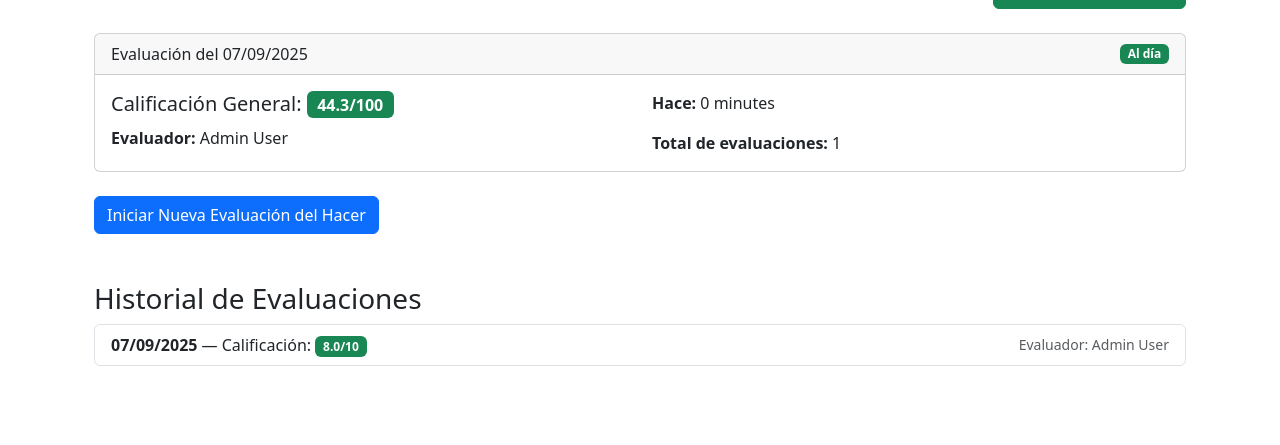
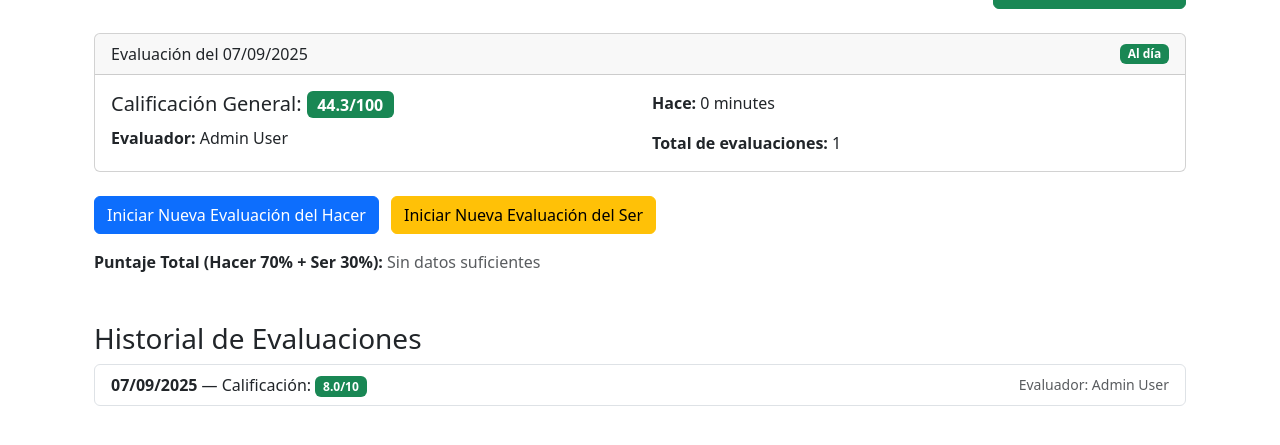
Before and after one commit to lhiguitab/Vision_Gerencial_360, a Django app: page /negotiator/67890/ in a window 1280 px wide. Shown: the part 180-625 px from the top of the page. Run offline with Django 5.2, Linux system fonts and the light colour scheme; a user stored in the database is signed in; data comes from the database, SQL or seed files in the repository; both versions use the stored data as it was after the commit.

Commit message:
Added the ser evaluation requeriement

```diff
--- a/accounts/models.py
+++ b/accounts/models.py
@@ -1,4 +1,3 @@
-
 from django.contrib.auth.models import AbstractBaseUser, BaseUserManager, PermissionsMixin
 from django.db import models
 from django.core.validators import RegexValidator
@@ -117,6 +116,17 @@ class Negotiator(models.Model):
 
     def __str__(self):
         return self.name
+
+    def get_ultima_evaluacion_ser(self):
+        return self.ser_evaluations.order_by('-date').first()
+
+    def calcular_puntaje_total(self):
+        hacer = self.calcular_puntuacion_hacer()
+        ser_eval = self.get_ultima_evaluacion_ser()
+        ser = ser_eval.promedio if ser_eval else None
+        if hacer is not None and ser is not None:
+            return round(hacer * 0.7 + ser * 20 * 0.3, 2)  # ser (1-5) se escala a 100
+        return None
 
     @property
     def get_evaluation_status(self):
@@ -273,3 +283,24 @@ class NegotiatorIndicator(models.Model):
         if self.tiempo_hablando == 0:
             return 0.0
         return self.recaudacion_mensual / self.tiempo_hablando
+
+    # === Evaluación del Ser ===
+class SerEvaluation(models.Model):
+    negotiator = models.ForeignKey('Negotiator', on_delete=models.CASCADE, related_name='ser_evaluations')
+    evaluator = models.ForeignKey(User, on_delete=models.CASCADE)
+    date = models.DateTimeField(auto_now_add=True)
+    actitud = models.PositiveSmallIntegerField()
+    trabajo_en_equipo = models.PositiveSmallIntegerField()
+    sentido_pertenencia = models.PositiveSmallIntegerField()
+    relacionamiento = models.PositiveSmallIntegerField()
+    compromiso = models.PositiveSmallIntegerField()
+
+    @property
+    def promedio(self):
+        return round((
+            self.actitud +
+            self.trabajo_en_equipo +
+            self.sentido_pertenencia +
+            self.relacionamiento +
+            self.compromiso
+        ) / 5.0, 2)
--- a/accounts/urls.py
+++ b/accounts/urls.py
@@ -12,4 +12,5 @@ urlpatterns = [
     path('negotiator/<str:cedula>/start-evaluation/', views.start_evaluation_view, name='start_evaluation'),
     path('negotiator/<str:cedula>/indicators/', views.negotiator_indicators_view, name='negotiator_indicators'),
     path('negotiator/<str:cedula>/indicators/api/', views.negotiator_indicators_api, name='negotiator_indicators_api'),
+    path('negotiator/<str:cedula>/start-ser-evaluation/', views.start_ser_evaluation_view, name='start_ser_evaluation'),
 ]
--- a/accounts/views.py
+++ b/accounts/views.py
@@ -1,3 +1,35 @@
+
+from django.shortcuts import render, redirect, get_object_or_404
+from django.contrib.auth.decorators import login_required
+from django.contrib import messages
+from .forms import SerEvaluationForm
+from .models import SerEvaluation, Negotiator
+
+@login_required
+def start_ser_evaluation_view(request, cedula):
+    if request.user.role != 'lider':
+        return redirect('profile')
+    negotiator = get_object_or_404(Negotiator, cedula=cedula, leader=request.user)
+    if request.method == 'POST':
+        form = SerEvaluationForm(request.POST)
+        if form.is_valid():
+            SerEvaluation.objects.create(
+                negotiator=negotiator,
+                evaluator=request.user,
+                actitud=form.cleaned_data['actitud'],
+                trabajo_en_equipo=form.cleaned_data['trabajo_en_equipo'],
+                sentido_pertenencia=form.cleaned_data['sentido_pertenencia'],
+                relacionamiento=form.cleaned_data['relacionamiento'],
+                compromiso=form.cleaned_data['compromiso'],
+            )
+            messages.success(request, '¡Evaluación del Ser registrada correctamente!')
+            return redirect('negotiator_detail', cedula=cedula)
+    else:
+        form = SerEvaluationForm()
+    return render(request, 'accounts/start_ser_evaluation.html', {
+        'negotiator': negotiator,
+        'form': form
+    })
 from django.shortcuts import render, redirect, get_object_or_404
 from django.contrib.auth.decorators import login_required
 from django.contrib import messages
--- a/templates/accounts/negotiator_detail.html
+++ b/templates/accounts/negotiator_detail.html
@@ -77,11 +77,23 @@
         </div>
     {% endif %}
 
+
     <div class="mt-4">
         <a href="{% url 'start_evaluation' cedula=negotiator.cedula %}" class="btn btn-primary">
             <i class="bi bi-plus-circle"></i> Iniciar Nueva Evaluación del Hacer
         </a>
+        <a href="{% url 'start_ser_evaluation' cedula=negotiator.cedula %}" class="btn btn-warning ms-2">
+            <i class="bi bi-plus-circle"></i> Iniciar Nueva Evaluación del Ser
+        </a>
     </div>
+
+    <p class="mt-3"><strong>Puntaje Total (Hacer 70% + Ser 30%):</strong>
+        {% with total=negotiator.calcular_puntaje_total %}
+            {% if total %} <span class="badge bg-info">{{ total }}/100</span>
+            {% else %} <span class="text-muted">Sin datos suficientes</span>
+            {% endif %}
+        {% endwith %}
+    </p>
 
     <h3 class="mt-5">Historial de Evaluaciones</h3>
     {% if negotiator.evaluations.all %}
```
Also changed, not shown: accounts/forms.py (+19 -0 lines), templates/accounts/start_ser_evaluation.html (added, +21 -0 lines), accounts/migrations/0012_serevaluation.py (added), db.sqlite3.
